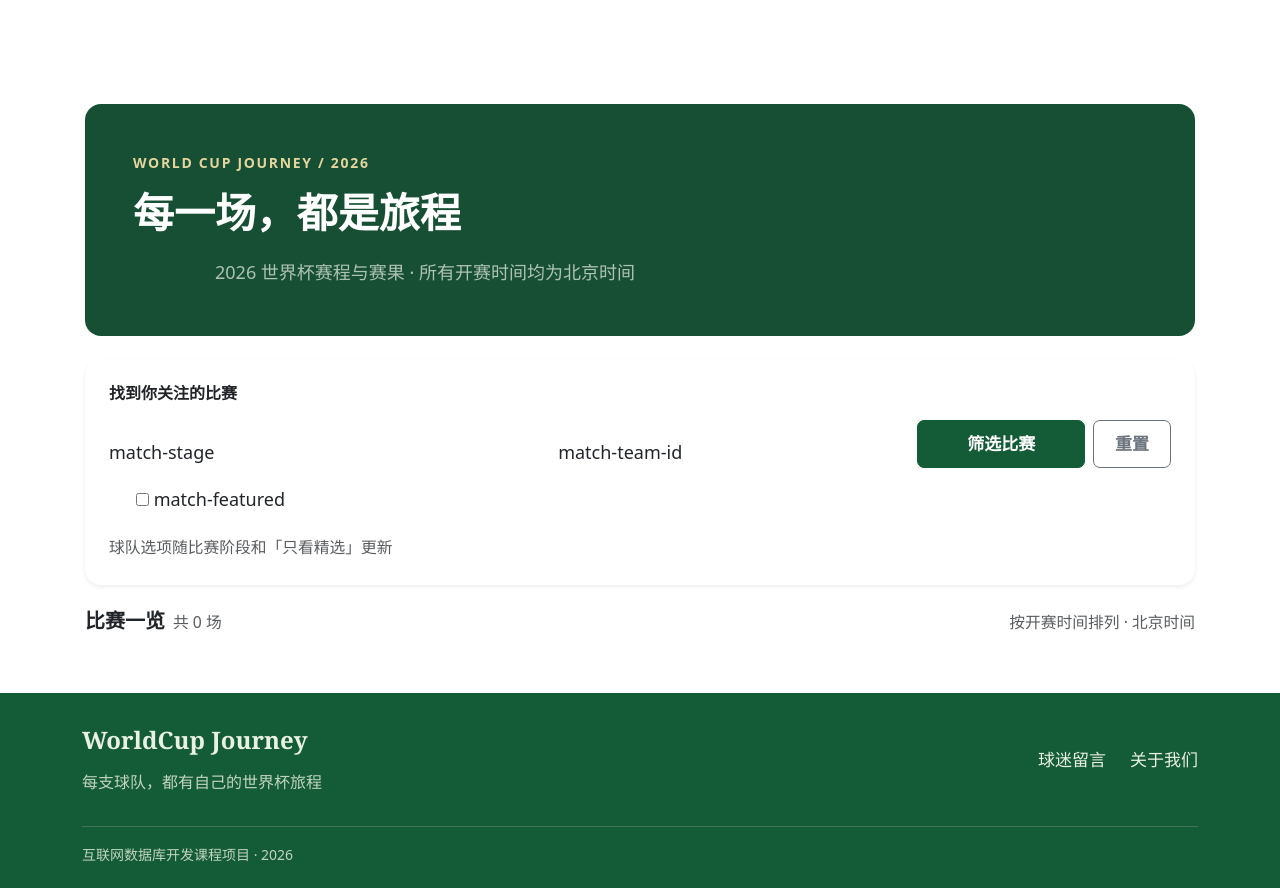
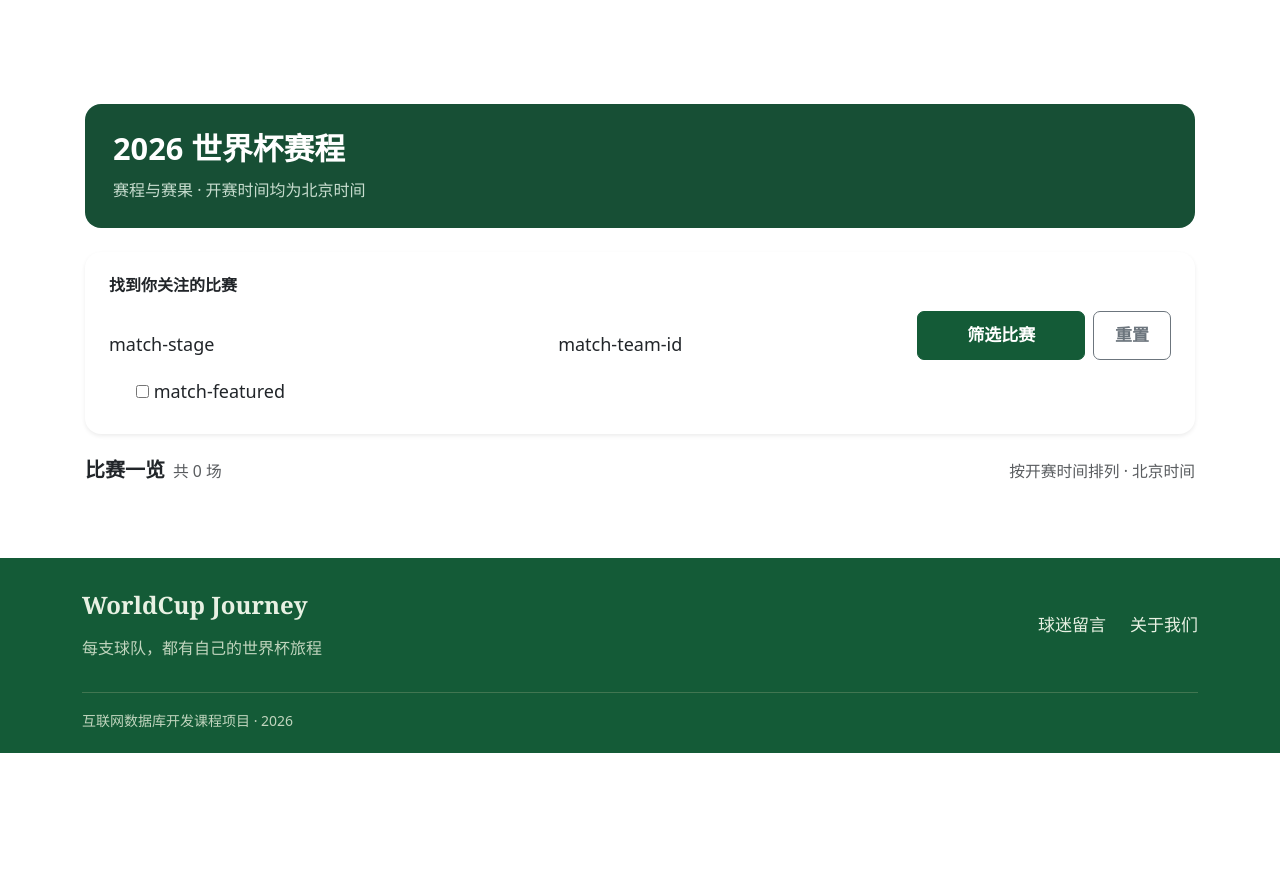
Before and after one commit to fengmian-coder/ITDB2026, a Yii app: template views/wc-match/index.php in a window 1280 px wide. Shown: the part 47-935 px from the top of the page. After the commit the page ends 800 px from the top, so only its background shows below. Run offline with PHP 8.4 and a stand-in for Yii, Linux system fonts and the light colour scheme; the template is opened without the code that fills it, so the values that code supplies are empty; form fields are guessed from the names that the template uses; some libraries are stand-ins or nearby versions.

Commit message:
修改比赛页面

```diff
--- a/views/wc-match/index.php
+++ b/views/wc-match/index.php
@@ -84,8 +84,11 @@ $activeFilters = array_filter([
 ], static fn (?string $label): bool => $label !== null);
 $this->registerCss(<<<'CSS'
 .wc-match-index { flex: 1; --wc-accent: #e4d59c; }
-.wc-match-index .wc-hero { background: #174f35; color: #fff; text-align: left; }
-.wc-match-index .wc-hero .wc-eyebrow { color: var(--wc-accent); letter-spacing: .12em; font-size: 14px; line-height: 1.5; max-width: none; margin: 0 0 12px; }
+.wc-match-index .wc-hero { background: #174f35; color: #fff; text-align: left; padding: 24px 28px; }
+.wc-match-index .wc-hero h1 { font-size: clamp(26px, 2.4vw, 32px); line-height: 1.35; margin: 0; }
+.wc-match-index .wc-hero > p { font-size: 16px; line-height: 1.7; max-width: none; margin: 8px 0 0; color: #c8ddcf; }
+.wc-match-index #match-stage-feedback:empty { display: none; }
+.wc-match-index #match-stage-feedback:not(:empty) { margin-top: 12px; }
 .wc-match-index .wc-card { border-top: 3px solid #48785a !important; }
 .wc-match-index .wc-card:target { outline: 2px solid var(--bs-success-text-emphasis); }
 .wc-match-index .wc-card, .wc-match-index #match-list-title { scroll-margin-top: 6rem; }
@@ -98,6 +101,7 @@ $this->registerCss(<<<'CSS'
 .wc-match-index .pagination { gap: .25rem; }
 .wc-match-index .page-link { border-radius: .5rem; }
 @media (max-width: 575.98px) {
+    .wc-match-index .wc-hero { padding: 20px; }
     .wc-match-index .wc-fixture { gap: .4rem; }
     .wc-match-index .wc-card .card-body { padding: 1rem; }
     .wc-match-index .pagination { font-size: .85rem; }
@@ -106,10 +110,9 @@ $this->registerCss(<<<'CSS'
 CSS, [], 'wc-match-index');
 ?>
 <div class="wc-match-index pb-4">
-    <header class="wc-hero rounded-4 p-4 p-md-5 mb-4">
-        <p class="wc-eyebrow fw-semibold">WORLD CUP JOURNEY / 2026</p>
-        <h1 class="display-6 fw-bold mb-2">每一场，都是旅程</h1>
-        <p class="mb-0 opacity-75">2026 世界杯赛程与赛果 · 所有开赛时间均为北京时间</p>
+    <header class="wc-hero rounded-4 mb-4">
+        <h1 class="fw-bold">2026 世界杯赛程</h1>
+        <p>赛程与赛果 · 开赛时间均为北京时间</p>
     </header>
     <section class="card border-0 shadow-sm rounded-4 mb-4" aria-labelledby="match-filter-title">
         <div class="card-body p-3 p-md-4">
@@ -129,7 +132,6 @@ CSS, [], 'wc-match-index');
                     <?= Html::dropDownList('team_id', $filters['team_id'] ?? '', $visibleTeamOptions, [
                         'id' => 'match-team-id', 'class' => 'form-select',
                         'prompt' => $visibleTeamOptions === [] ? '暂无可选球队' : '全部球队',
-                        'aria-describedby' => 'match-team-hint',
                     ]) ?>
                 </div>
                 <div class="col-12 col-md-3 d-flex gap-2">
@@ -145,7 +147,6 @@ CSS, [], 'wc-match-index');
                     </div>
                 </div>
             <?= Html::endForm() ?>
-            <p id="match-team-hint" class="small text-body-secondary mt-3 mb-0">球队选项随比赛阶段和「只看精选」更新</p>
             <p id="match-stage-feedback" class="small text-body-secondary mb-0" role="status"><?= $stageReset ? '原阶段暂无精选，已切换至全部阶段。' : '' ?></p>
             <script type="application/json" id="match-team-filter-data"><?= Json::htmlEncode([
                 'teams' => array_map(static fn (array $team): array => [
```
